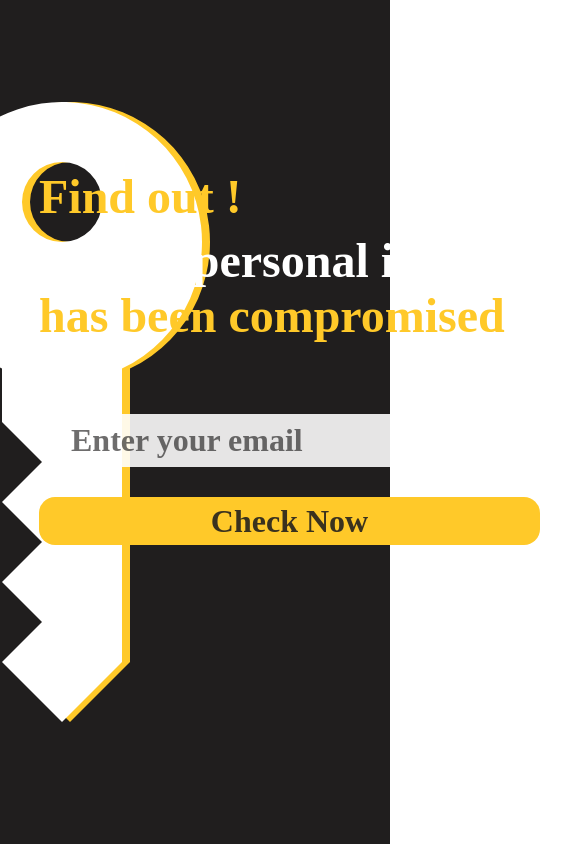
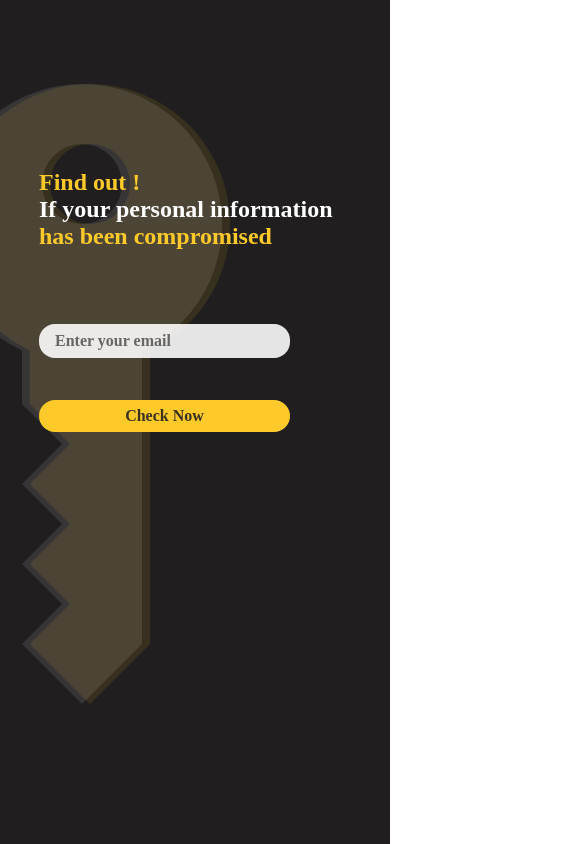
Before and after one commit to Hurricane0017/Virus-Total, a React (Create React App) app: page / in a window 390 px wide. Shown: the top 844 px of the page, 585 px wide, since content can reach past the window. Built offline with nearby package versions, Linux system fonts and the light colour scheme.

Commit message:
made responsive

```diff
--- a/src/HomePage/HomePage.module.css
+++ b/src/HomePage/HomePage.module.css
@@ -41,7 +41,7 @@
     border-radius: 2rem;
 } */
 .home input{
-    width: calc(100%-2rem);
+    /* width: calc(100%-2rem); */
     color: #201e1e;
     font-weight: 600;
     background-color: #ffffffe2;
@@ -54,15 +54,16 @@
 }
 .home svg{
     position: absolute;
+    top: 10%;
     width: 40rem;
     transform: rotate(90deg);
 }
 .home svg:nth-child(1){
     fill: #ffc929;
-    right: 0;
+    right: -5%;
 }
 .home svg:nth-child(2){
-    right: 2%;
+    right: -3%;
 }
 .home input::placeholder{
     color: #201e1ea6;
@@ -116,3 +117,42 @@
     width: 100vw;
     height: 50vh;
 }
+@media only screen and (max-width:1130px){
+    .home svg{
+        top: 10%;
+        opacity: 0.1;
+    }
+}
+@media only screen and (max-width:700px){
+    .scanner label{
+        font-size: 2rem;
+    }
+    .yellowText{
+        height: max-content;
+    }
+    .home input{
+        padding: 0.5rem 1rem;
+        font-size: 1.5rem;
+    }
+    .home button{
+        font-size: 1.5rem;
+        padding: 0.3rem;
+        width: 100%;
+        height: 2.5rem;
+    }
+}
+@media only screen and (max-width:460px){
+    .scanner label{
+        font-size: 1.5rem;
+    }
+    .home input{
+        padding: 0.5rem 1rem;
+        font-size: 1rem;
+    }
+    .home button{
+        font-size: 1rem;
+        padding: 0.1rem;
+        width: 100%;
+        height: 2rem;
+    }
+}
--- a/src/ScanDetails/ScanDetails.js
+++ b/src/ScanDetails/ScanDetails.js
@@ -11,7 +11,7 @@ const ScanDetails = (props) => {
     const [data, setData] = useState({});
     const [loading, setLoading] = useState(1);
     const apiUrl = 'https://monitor.firefox.com/api/v1/scan';
-    const proxyUrl = 'http://localhost:8080/';
+    const proxyUrl = 'https://haveibeenpawned-proxyserver.onrender.com/';
     // console.log(data.breaches);
 
     useEffect(() => {
--- a/src/ScanDetails/ScanDetails.module.css
+++ b/src/ScanDetails/ScanDetails.module.css
@@ -269,3 +269,36 @@ p{
     font-size: 3rem;
     color: #ffc929;
 }
+@media only screen and (max-width:700px){
+    .loading{
+        font-size: 3rem;
+    }
+}
+@media only screen and (max-width:610px){
+    .error{
+        font-weight: 700;
+        font-size: 2rem;
+    }
+}
+@media only screen and (max-width:520px){
+    .loading{
+        font-size: 2.5rem;
+    }
+}
+@media only screen and (max-width:450px){
+    .breachCount{
+        font-size: 1.5rem;
+    }
+    .breachCount span{
+        font-size: 2rem;
+    }
+    .error{
+        font-weight: 700;
+        font-size: 1.5rem;
+    }
+}
+@media only screen and (max-width:410px){
+    .loading{
+        font-size: 2rem;
+    }
+}
--- a/src/index.css
+++ b/src/index.css
@@ -1,4 +1,5 @@
 body {
+  overflow-x: hidden;
   box-sizing: border-box;
   margin: 0;
   font-family: -apple-system, BlinkMacSystemFont, 'Segoe UI', 'Roboto', 'Oxygen',
```
